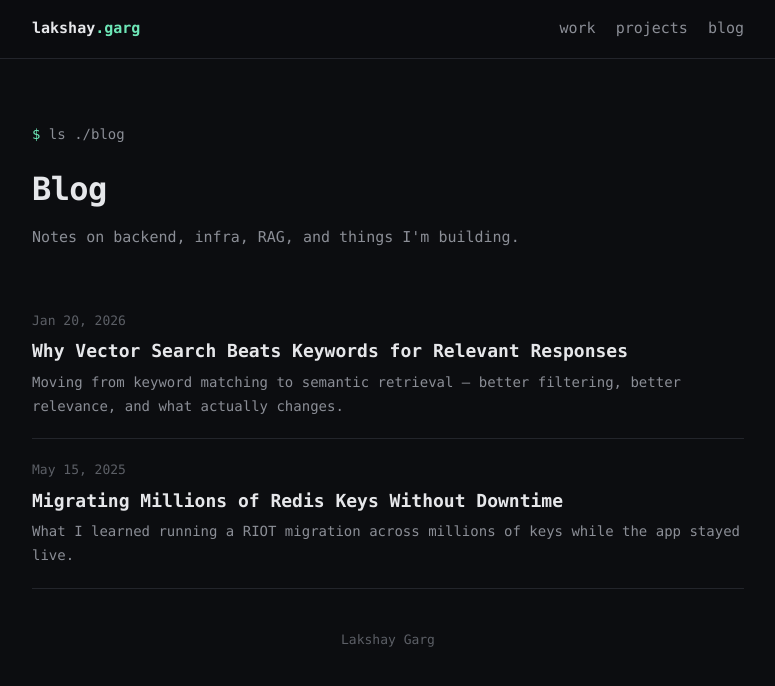
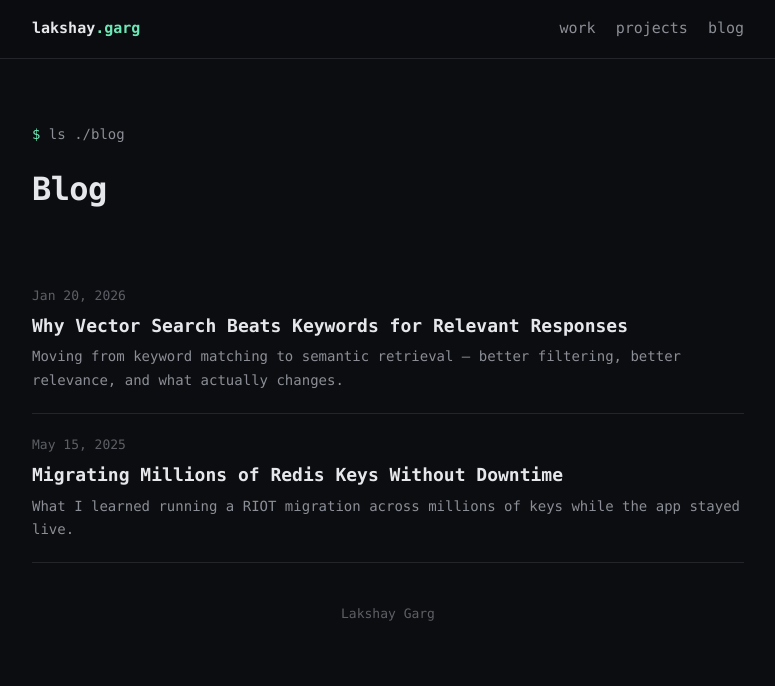
Before and after one commit to Lakshay-bit-png/portfolio, a Next.js app: page /blog in a window 1280 px wide. Shown: the top 686 px of the page, without its empty margins (252-1027 px from the left). Built offline with nearby package versions, Linux system fonts and the light colour scheme.

Commit message:
Remove blog page subtitle

```diff
--- a/app/blog/page.tsx
+++ b/app/blog/page.tsx
@@ -26,7 +26,6 @@ export default function BlogIndex() {
       <header className="page-head">
         <p className="prompt">ls ./blog</p>
         <h1>Blog</h1>
-        <p>Notes on backend, infra, RAG, and things I'm building.</p>
       </header>
 
       {posts.length === 0 ? (
```
